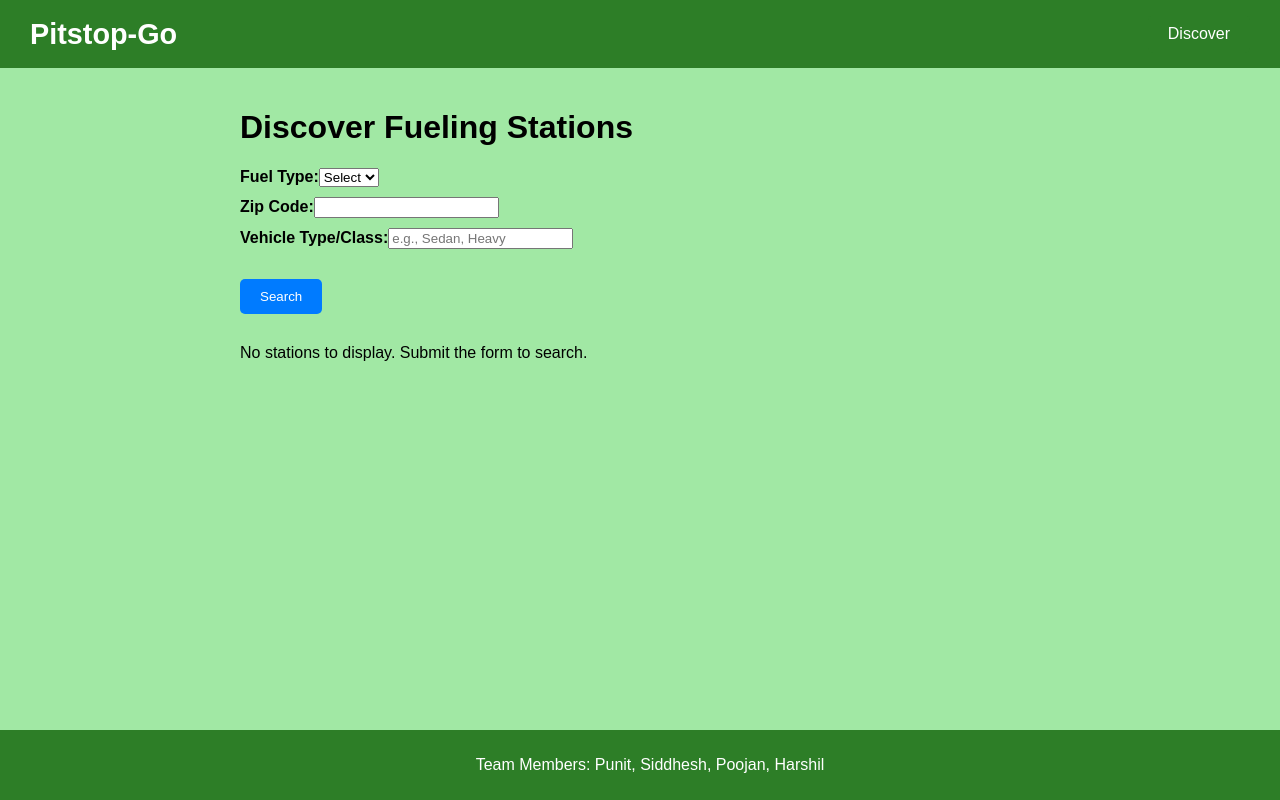
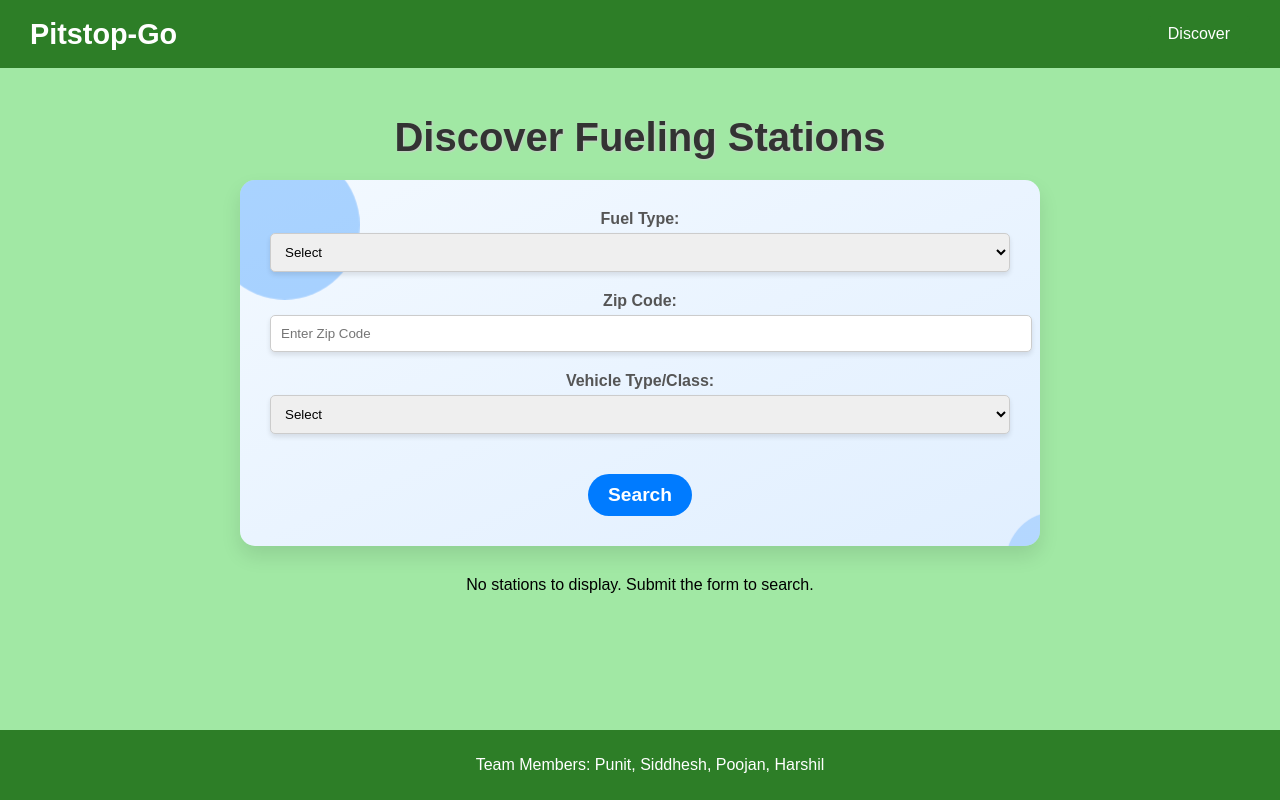
Before and after one commit to shukalpunit/ATV-EV-Fuel, a React (Create React App) app: page /discover in a window 1280 px wide. Built offline with nearby package versions, Linux system fonts and the light colour scheme.

Commit message:
Discover page

```diff
--- a/src/pages/Discover.css
+++ b/src/pages/Discover.css
@@ -1,17 +1,93 @@
+/* General Discover Page Styling */
 .discover {
   padding: 20px;
   max-width: 800px;
   margin: 0 auto;
+  font-family: "Arial", sans-serif;
+  text-align: center;
 }
 
-form {
-  margin-bottom: 30px;
+h1 {
+  margin-bottom: 20px;
+  color: #333;
+  font-size: 2.5rem;
+  text-shadow: 1px 1px 2px #ccc;
+}
+
+/* Form Container with Background & Animation */
+.form-container {
+  background: linear-gradient(to bottom right, #f3f9ff, #e1efff);
+  padding: 30px;
+  border-radius: 15px;
+  box-shadow: 0 10px 20px rgba(0, 0, 0, 0.1);
+  position: relative;
+  overflow: hidden;
+}
+
+.form-container::before {
+  content: "";
+  position: absolute;
+  top: -50px;
+  left: -50px;
+  width: 150px;
+  height: 150px;
+  background: rgba(0, 123, 255, 0.3);
+  border-radius: 50%;
+  z-index: 0;
+  animation: floating 6s infinite alternate ease-in-out;
+}
+
+.form-container::after {
+  content: "";
+  position: absolute;
+  bottom: -50px;
+  right: -50px;
+  width: 100px;
+  height: 100px;
+  background: rgba(0, 123, 255, 0.2);
+  border-radius: 50%;
+  z-index: 0;
+  animation: floating 8s infinite alternate ease-in-out;
+}
+
+/* Animation for floating effect */
+@keyframes floating {
+  0% {
+    transform: translateY(0) translateX(0);
+  }
+  100% {
+    transform: translateY(20px) translateX(20px);
+  }
+}
+
+/* Form Elements */
+.discover-form {
+  position: relative;
+  z-index: 1;
 }
 
 label {
   display: block;
-  margin-bottom: 10px;
+  margin-bottom: 20px;
   font-weight: bold;
+  color: #555;
+}
+
+select,
+input {
+  width: 100%;
+  padding: 10px;
+  margin-top: 5px;
+  border: 1px solid #ccc;
+  border-radius: 5px;
+  transition: all 0.3s ease;
+  box-shadow: 0 3px 5px rgba(0, 0, 0, 0.1);
+}
+
+input:hover,
+select:hover {
+  border-color: #007bff;
+  box-shadow: 0 5px 10px rgba(0, 123, 255, 0.3);
 }
 
 button {
@@ -20,16 +96,22 @@ button {
   background-color: #007bff;
   color: white;
   border: none;
-  border-radius: 5px;
+  border-radius: 25px;
   cursor: pointer;
+  font-size: 1.2rem;
+  font-weight: bold;
+  transition: background-color 0.3s ease, transform 0.2s ease;
 }
 
 button:hover {
   background-color: #0056b3;
+  transform: translateY(-3px);
+  box-shadow: 0 5px 15px rgba(0, 91, 187, 0.4);
 }
 
+/* Results Section */
 .results {
-  margin-top: 20px;
+  margin-top: 30px;
 }
 
 .results ul {
@@ -38,15 +120,16 @@ button:hover {
 }
 
 .results li {
-  margin-bottom: 10px;
-  font-size: 1rem;
-}
-
-.results li strong {
-  font-weight: bold;
+  margin-bottom: 15px;
+  font-size: 1.1rem;
+  background: #f1f9ff;
+  border-radius: 8px;
+  padding: 10px;
+  box-shadow: 0 4px 6px rgba(0, 0, 0, 0.1);
 }
 
 .error {
   color: red;
   font-weight: bold;
+  margin-top: 20px;
 }
--- a/src/pages/Discover.jsx
+++ b/src/pages/Discover.jsx
@@ -46,15 +46,23 @@ const Discover = () => {
   return (
     <div className="discover">
       <h1>Discover Fueling Stations</h1>
-      <form onSubmit={handleSubmit}>
+      <div className="form-container">
+        <form onSubmit={handleSubmit} className="discover-form">
           <label>
             Fuel Type:
-          <select name="fuelType" value={formData.fuelType} onChange={handleChange}>
+            <select
+              name="fuelType"
+              value={formData.fuelType}
+              onChange={handleChange}
+            >
               <option value="">Select</option>
-            <option value="EV">EV</option>
+              <option value="Biodiesel">Biodiesel</option>
+              <option value="CNG">CNG</option>
+              <option value="Electric">Electric</option>
+              <option value="Hydrogen">Hydrogen</option>
+              <option value="LNG">LNG</option>
               <option value="LPG">LPG</option>
-            <option value="CNG">CNG</option>
-            <option value="ATV">ATV</option>
+              <option value="Renewable Diesel">Renewable Diesel</option>
             </select>
           </label>
           <label>
@@ -64,20 +72,24 @@ const Discover = () => {
               name="zipCode"
               value={formData.zipCode}
               onChange={handleChange}
+              placeholder="Enter Zip Code"
             />
           </label>
           <label>
             Vehicle Type/Class:
-          <input
-            type="text"
+            <select
               name="vehicleType"
-            placeholder="e.g., Sedan, Heavy"
               value={formData.vehicleType}
               onChange={handleChange}
-          />
+            >
+              <option value="">Select</option>
+              <option value="Heavy Duty">Heavy Duty</option>
+              <option value="Medium Duty">Medium Duty</option>
+            </select>
           </label>
           <button type="submit">Search</button>
         </form>
+      </div>
 
       <div className="results">
         {error && <p className="error">{error}</p>}
```
Lines whose indentation alone changed are shown as unchanged.
